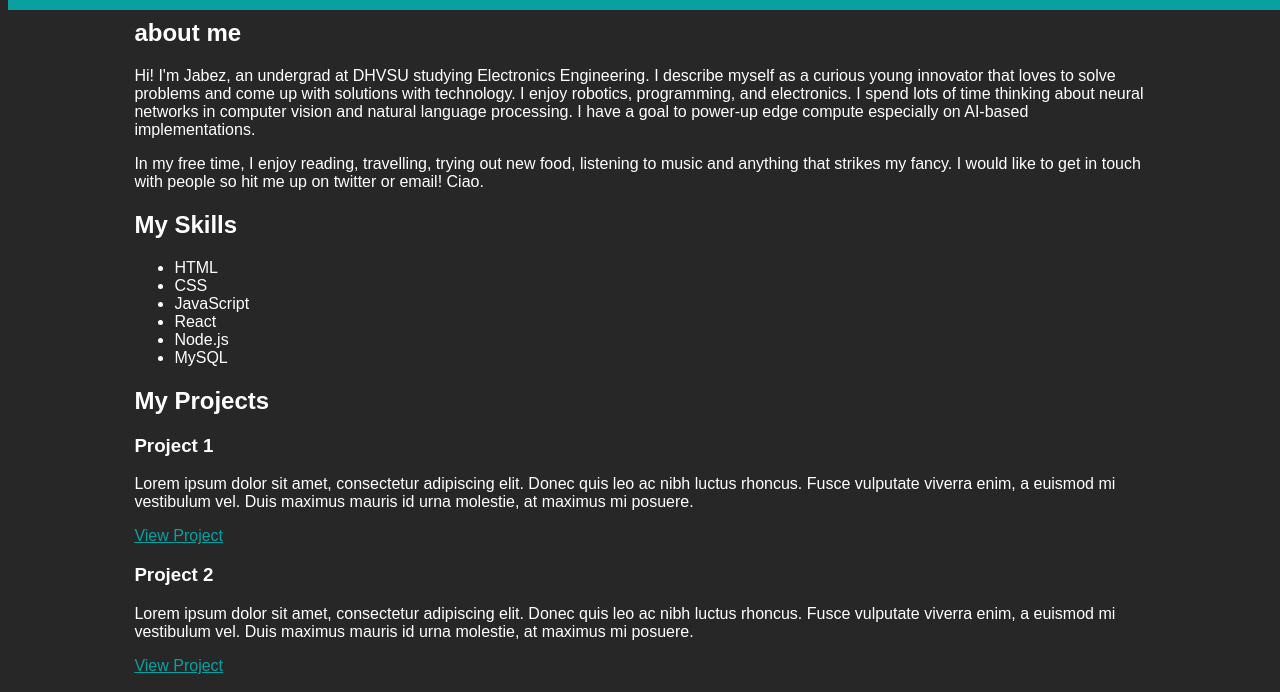
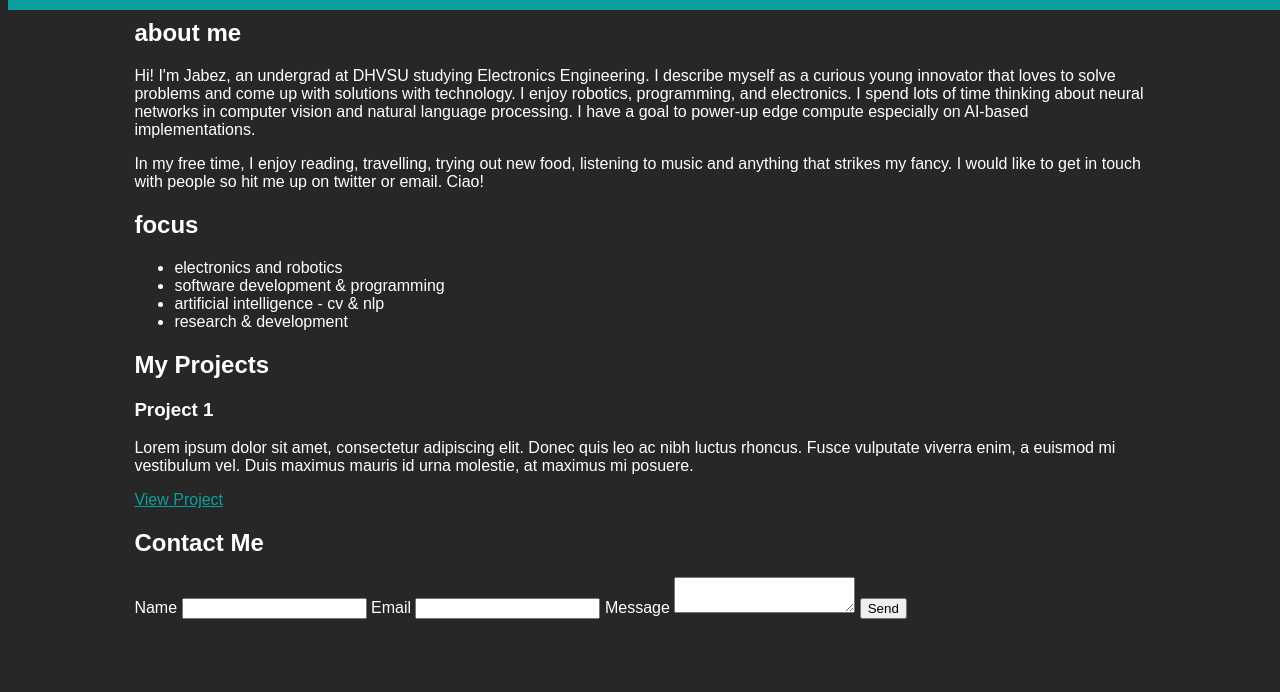
Before and after one commit to jjabb/portfolio, a plain HTML site: page index.html in a window 1280 px wide. Shown: the part 44-736 px from the top of the page. Drawn offline with Linux system fonts and the light colour scheme.

Commit message:
incremental update

```diff
--- a/index.html
+++ b/index.html
@@ -35,19 +35,17 @@
         </p>
         <p>
             In my free time, I enjoy reading, travelling, trying out new food, listening to music
-            and anything that strikes my fancy. I would like to get in touch with people so hit me up on twitter or email! Ciao.
+            and anything that strikes my fancy. I would like to get in touch with people so hit me up on twitter or email. Ciao!
         </p>
       </section>
 
       <section id="resume">
-        <h2>My Skills</h2>
+        <h2>focus</h2>
         <ul>
-          <li>HTML</li>
-          <li>CSS</li>
-          <li>JavaScript</li>
-          <li>React</li>
-          <li>Node.js</li>
-          <li>MySQL</li>
+          <li>electronics and robotics</li>
+          <li>software development & programming</li>
+          <li>artificial intelligence - cv & nlp</li>
+          <li>research & development</li>
         </ul>
       </section>
 
@@ -55,16 +53,6 @@
         <h2>My Projects</h2>
         <div class="project">
           <h3>Project 1</h3>
-          <p>
-            Lorem ipsum dolor sit amet, consectetur adipiscing elit. Donec quis
-            leo ac nibh luctus rhoncus. Fusce vulputate viverra enim, a euismod
-            mi vestibulum vel. Duis maximus mauris id urna molestie, at maximus
-            mi posuere.
-          </p>
-          <a href="#">View Project</a>
-        </div>
-        <div class="project">
-          <h3>Project 2</h3>
           <p>
             Lorem ipsum dolor sit amet, consectetur adipiscing elit. Donec quis
             leo ac nibh luctus rhoncus. Fusce vulputate viverra enim, a euismod
@@ -93,7 +81,7 @@
     </main>
 
     <footer>
-      <p>&copy; 2023 My Portfolio</p>
+      <p style="display: flex; justify-content: center; align-items: center">&copy; website designed and built by jabez ayson. last updated last nov 2023.</p>
     </footer>
   </body>
 </html>
```
